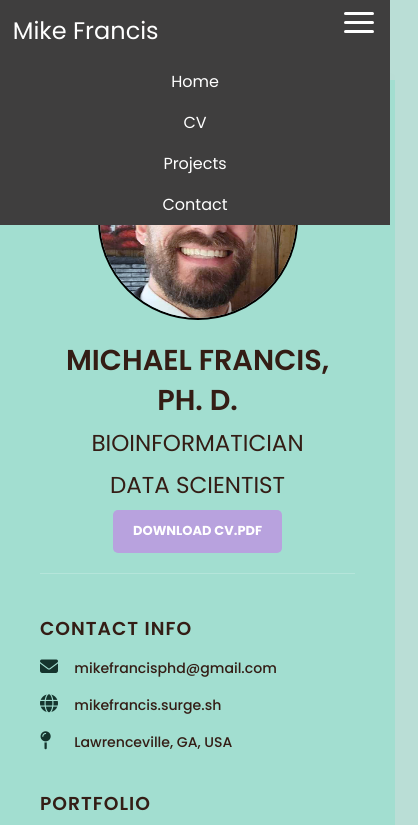
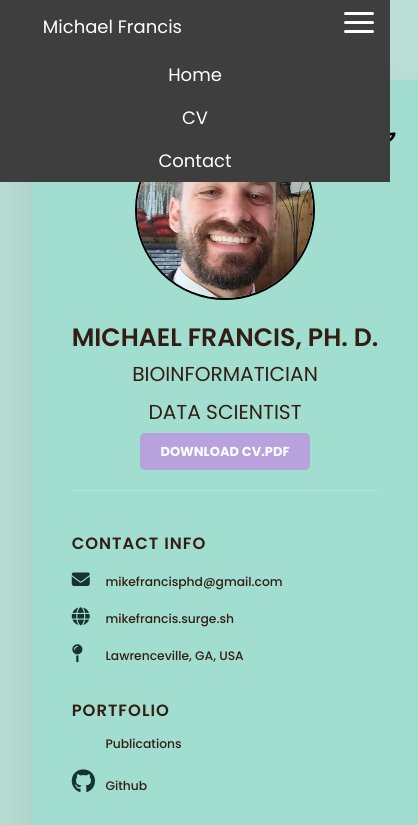
Before and after one commit to michaelofrancis/CV-website, a plain HTML site: page CV.html in a window 390 px wide. Both pictures are taken after a click on the link 359 px from the left and 22 px from the top of the page. Shown: the top 825 px of the page, 418 px wide, since content can reach past the window. Drawn offline with nearby package versions, Linux system fonts and the light colour scheme; some icons are missing.

Commit message:
Add files via upload

```diff
--- a/CV.html
+++ b/CV.html
@@ -30,7 +30,7 @@
 <!-- ********************NAVBAR********************* -->
 <!-- ************************************************** -->
 <nav class="navbar">
-  <div class="logo"><a href="index.html">Mike Francis</a></div>
+  <div class="logo"><a href="index.html">Michael Francis</a></div>
   <a href="#" class="toggle-button">
     <span class="bar"></span>
     <span class="bar"></span>
@@ -40,7 +40,7 @@
     <ul>
       <li><a href="index.html">Home</a></li>
       <li><a href="CV.html">CV</a></li>
-      <li><a href="projects.html">Projects</a></li>
+      <!-- <li><a href="projects.html">Projects</a></li> -->
       <li><a href="contact.html">Contact</a></li>
     </ul>
   </div>
@@ -68,7 +68,7 @@
           <img src="images/new-headshot.jpg">
         </div>
         <h2 style="font-size: 1.8em">Michael Francis, Ph. D.<br><span>Bioinformatician <br>Data Scientist</span>
-          <a href="https://github.com/michaelofrancis/CV-website/raw/main/assets/Michael_Francis_CV_current.pdf" download="Michael_Francis_CV_current.pdf" target="_blank" class="btn-download">Download CV.pdf</a>
+         <br> <a href="https://github.com/michaelofrancis/CV-website/raw/main/assets/Michael_Francis_CV_current.pdf" download="Michael_Francis_CV_current.pdf" target="_blank" class="btn-download">Download CV.pdf</a>
         </h2>
       </div>
 
@@ -189,7 +189,7 @@
           </div>
           <div class="text">
             <h4>Lead scientist</h4>
-            <p><ul><li>Performing contract research for the Department of Veterans Affairs Million Veteran Program, performing precision health analyses involving genetic factors and human disease traits.</li><li> Technical writing for research proposals related to genetics and genomics.</li></ul> </p>
+            <p><ul><li>Performing contract research for the Department of Veterans Affairs Million Veteran Program. Conducting precision health analyses and preparing manuscripts involving genetic factors and human disease traits, usually in the context of a genome-wide association study (GWAS).</li><li> Technical writing for research proposals related to genetics and genomics.</li></ul> </p>
           </div>
         </div>
 
--- a/css/CVstyle.css
+++ b/css/CVstyle.css
@@ -39,7 +39,7 @@ body.dark-theme{
     font-family: 'Poppins', sans-serif;
 }
 
-body{
+html, body{
     background:var(--col1);
     display:flex;
     justify-content: center;
@@ -59,6 +59,8 @@ body{
     grid-template-columns: 1fr 2fr;
     box-shadow: 0 35px 55px rgba(0,0,0,0.1);
 }
+
+
 
 /* -------------------------------------------------- */
 /* ------------------LEFT SIDE----------------------- */
@@ -105,6 +107,8 @@ body{
     overflow:hidden;
     border:2.2px solid var(--col11);
 }
+
+
 
 .profileText .imgBx img{
     position: absolute;
@@ -533,7 +537,7 @@ min-width:150px;
 
 @media (max-width:1000px){
     .container{
-        margin:10px;
+        /*margin:10px;*/
         margin-top: 80px;
         grid-template-columns: repeat(1,1fr);
     }
@@ -542,23 +546,90 @@ min-width:150px;
     }
 }
 
-@media (max-width:600px){
-    .about .box{
-        flex-direction:column;
-    }
-    .about .box .year_company{
-        min-width:150px;
-        margin-bottom:5px;
-    }
-    .interest ul{
-        grid-template-columns:repeat(1,1fr);
+@media (max-width: 600px) {
+    .container {
+        grid-template-columns: 1fr; /* Stack the columns on smaller screens */
+        margin-right: 0px ;
+        padding-left: 0px
     }
 
-    .skills .box{
-        grid-template-columns: repeat(1,1fr);
+    .profileText .imgBx {
+        width: 180px; /* Smaller on mobile */
+        height: 180px;
+    }
+
+    body {
+        font-size: 14px; /* Adjust base font size */
+    }
+
+    .profileText h2 {
+        font-size: 1.5em; /* Adjust heading sizes */
+        white-space: nowrap; /* Prevents text from wrapping to a new line */
+        overflow: hidden; /* Ensures overflow text is not visible */
+        text-overflow: ellipsis; /* Adds an ellipsis to indicate text overflow */
+    }
+
+    .about .box {
+        flex-direction: column;
+    }
+
+    .about .box .year_company {
+        min-width: 150px;
+        margin-bottom: 5px;
+    }
+
+    .interest ul {
+        grid-template-columns: repeat(1, 1fr);
+    }
+
+    .skills .box {
+        grid-template-columns: repeat(1, 1fr);
+    }
+
+    @media (max-width: 600px) {
+
+        .navbar {
+            margin: 0;
+            padding: 0 0px; /* Adjust the padding here as needed */
+            width: 100%; /* This ensures it spans the full width */
+        }
+
+
+        .navbar .logo, .navbar-links ul {
+            /* Adjust the font size for smaller screens */
+            font-size: 18px;
+            padding-left: 30px;
+        }
+
+        .navbar-links li a {
+            /* Reduce padding around navbar items to save space */
+            padding: 0.5rem;
+        }
+
+        .toggle-button {
+            /* Ensure the toggle button is visible */
+            display: flex;
+        }
+
+        .navbar-links {
+            /* Initially hide the navbar links on mobile */
+            display: none;
+            width: 100%;
+        }
+
+        .navbar-links.active {
+            /* When active, display the links as a block */
+            display: block;
+        }
+
+        .navbar-links ul {
+            /* Stack the navbar items vertically */
+            flex-direction: column;
+        }
     }
 
 }
+
 
 
 
--- a/css/contact.css
+++ b/css/contact.css
@@ -1,10 +1,10 @@
 @import url('https://fonts.googleapis.com/css2?family=Asap:wght@400;500;700&family=Poppins:ital,wght@0,100;0,200;0,300;0,400;0,500;0,600;0,700;0,800;0,900;1,100;1,200;1,300;1,400;1,500;1,600;1,700;1,800;1,900&display=swap');
 
 :root{
-    --col1:rgb(241, 238, 238);
-    --col2:#c19a36;
-    --col3:#333;
-    --col4:#182c40;
+    --col1:white;
+    --col2:#FFBD8F;
+    --col3:black;
+    --col4: #658980;
 
 }
 
--- a/css/indexStyle.css
+++ b/css/indexStyle.css
@@ -1,10 +1,10 @@
 @import url('https://fonts.googleapis.com/css2?family=Asap:wght@400;500;700&family=Poppins:ital,wght@0,100;0,200;0,300;0,400;0,500;0,600;0,700;0,800;0,900;1,100;1,200;1,300;1,400;1,500;1,600;1,700;1,800;1,900&display=swap');
 
 :root{
-    --col1:#182c40;
-    --col2:#d6ab3e;
-    --col3:#77C1BB;
-    --col4:#684e0d;
+    --col1:#658980;
+    --col2:#B8A2DE;
+    --col3:#DEB1A2;
+    --col4:#DEDBA2;
 }
 
 * {
--- a/index.html
+++ b/index.html
@@ -13,6 +13,7 @@
     <title>Home</title>
 
     <!-- <script src="js/csi.min.js"></script> -->
+    <script src="https://cdn.jsdelivr.net/npm/@jaames/iro@5.5.1/dist/iro.min.js"></script>
 
 
   </head>
@@ -22,7 +23,7 @@
 <!-- ********************NAVBAR********************* -->
 <!-- ************************************************** -->
 <nav class="navbar">
-  <div class="logo"><a href="index.html">Mike Francis</a></div>
+  <div class="logo"><a href="index.html">Michael Francis</a></div>
   <a href="#" class="toggle-button">
     <span class="bar"></span>
     <span class="bar"></span>
@@ -32,7 +33,7 @@
     <ul>
       <li><a href="index.html">Home</a></li>
       <li><a href="CV.html">CV</a></li>
-      <li><a href="projects.html">Projects</a></li>
+      <!-- <li><a href="projects.html">Projects</a></li> -->
       <li><a href="contact.html">Contact</a></li>
     </ul>
   </div>
@@ -47,6 +48,9 @@
 
 <!--end of Navigation bar-->
 <!-- ************************************************** -->
+
+
+<div id="colorWheel"></div>
 
 
 <!-- ************************************************** -->
@@ -84,12 +88,13 @@
 <!-- ************************************************** -->
 
   <div class="myName" style="font-weight: 700;">
-    MIKE FRANCIS<br>
-    <div style="color:#d6ab3e;font-size: 55%;font-weight: 300;">
+    MICHAEL FRANCIS, Ph. D.<br>
+    <div style="color:#8FFFE5;font-size: 55%;font-weight: 300;">
       BIOINFORMATICIAN +<br>DATA SCIENTIST</style>
   </div>
 
 
 
+
   </body>
 </html>
```
Also changed, not shown: contact.html (+10 -8 lines), thankyou.html (+1 -1 lines).
